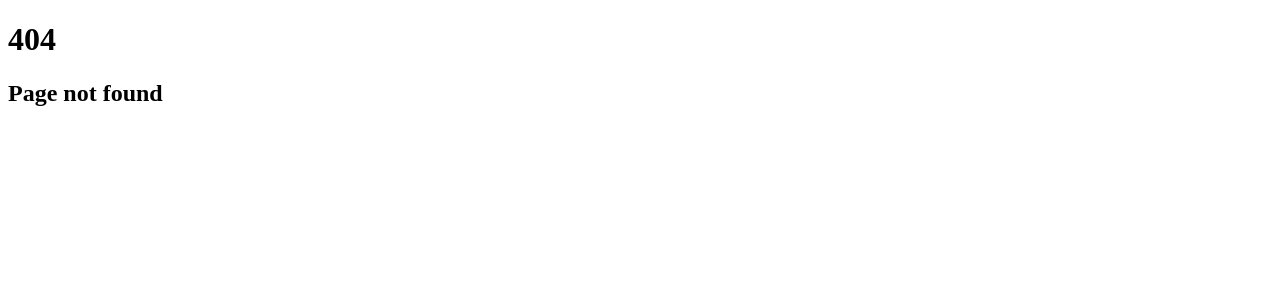
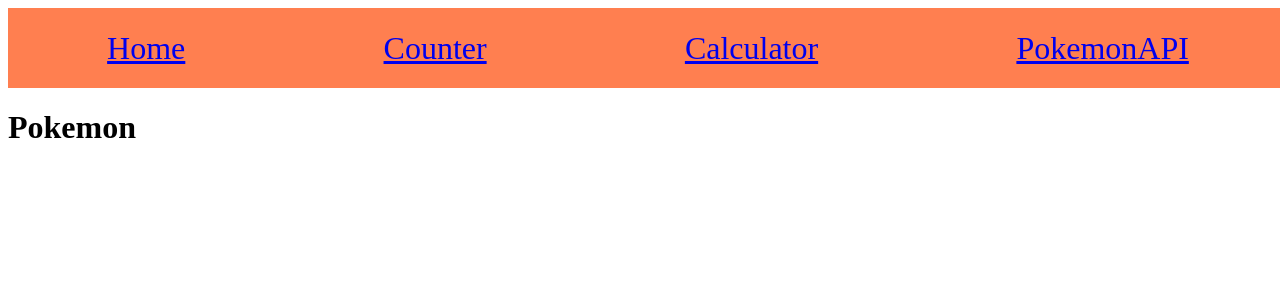
Before and after one commit to reyk-zepper/React1, a React (Create React App) app: page /pokemon in a window 1280 px wide. Before the commit this address had no page. Shown: the top 300 px of the page. Built offline with nearby package versions, Linux system fonts and the light colour scheme.

Commit message:
add pokemon comp

```diff
--- a/src/App.js
+++ b/src/App.js
@@ -5,6 +5,7 @@ import Calculator from "./components/Calculator";
 import Home from "./components/Home";
 import Errorpage from "./components/Errorpage";
 import { Route, Routes } from "react-router-dom";
+import Pokemon from "./components/Pokemon";
 
 export default function App() {
   return (
@@ -37,6 +38,15 @@ export default function App() {
             </>
           }
         />
+        <Route
+          path="/pokemon"
+          element={
+            <>
+              <Header />
+              <Pokemon />
+            </>
+          }
+        />
 
         <Route path="*" element={<Errorpage />} />
       </Routes>
--- a/src/components/Header.js
+++ b/src/components/Header.js
@@ -14,6 +14,9 @@ export default function Header() {
         </Link>
         <Link to={"/calculator"}>
           <li>Calculator</li>
+        </Link>
+        <Link to={"/pokemon"}>
+          <li>PokemonAPI</li>
         </Link>
       </ul>
     </StyledHeader>
--- a/src/components/Pokemon.js
+++ b/src/components/Pokemon.js
@@ -1,3 +1,5 @@
 import React from "react";
 
-export default function Pokemon() {}
+export default function Pokemon() {
+  return <h1>Pokemon</h1>;
+}
```
